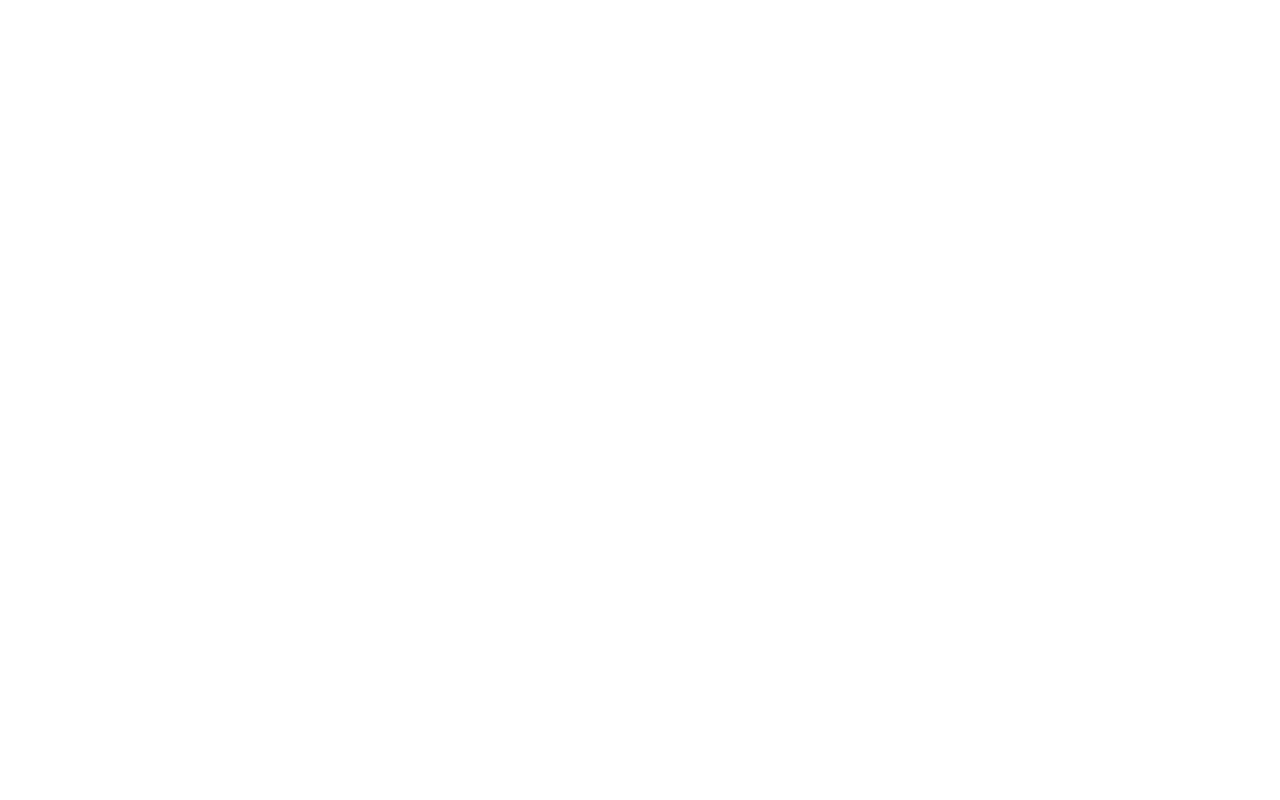
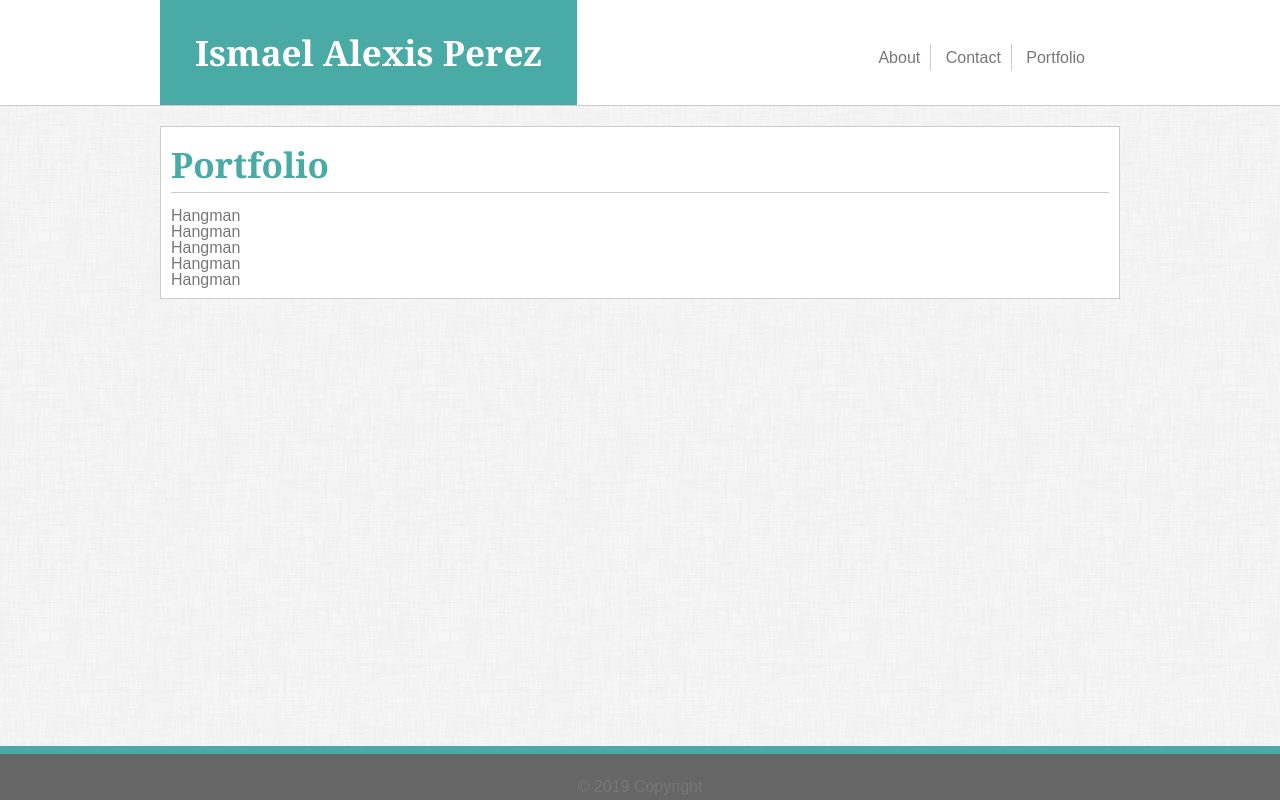
Before and after one commit to iperez99/Basic-Portfolio, a plain HTML site: page portfolio.html in a window 1280 px wide. Drawn offline with Linux system fonts and the light colour scheme.

Commit message:
almost done

```diff
--- a/portfolio.html
+++ b/portfolio.html
@@ -0,0 +1,54 @@
+<!DOCTYPE html>
+<html lang="en">
+
+<head>
+  <meta charset="UTF-8">
+  <meta name="viewport" content="width=device-width, initial-scale=1.0">
+  <meta http-equiv="X-UA-Compatible" content="ie=edge">
+  <title>Portfolio</title>
+  <link rel="stylesheet" type="text/css" href="assets/css/reset.css">
+  <link rel="stylesheet" type="text/css" href="assets/css/style.css">
+</head>
+
+<body>
+  <header>
+    <div class="main" id="top">
+      <h1>Ismael Alexis Perez</h1>
+      <nav>
+            <a href="index.html">About</a>
+            <a href="contact.html">Contact</a>
+            <a href="portfolio.html" id="port">Portfolio</a>
+      </nav>
+    </div>
+
+  </header>
+  <div class="main" id="content">
+    <h2>Portfolio</h2>
+    <div class="portfolio" id="p1">
+        <h3>Hangman</h3>
+    </div>
+    <div class="portfolio" id="p2">
+        <h3>Hangman</h3>
+    </div>
+    <div class="portfolio" id="p3">
+        <h3>Hangman</h3>
+    </div>
+    <div class="portfolio" id="p4">
+        <h3>Hangman</h3>
+    </div>
+    <div class="portfolio" id="p5">
+        <h3>Hangman</h3>
+    </div>
+
+
+  </div>
+
+  <div class="clearfix"></div>
+
+  <footer>
+      &copy; 2019 Copyright
+  </footer>
+
+</body>
+
+</html>
```
Also changed, not shown: index.html (+1 -1 lines), assets/images/p1.jpg (added), assets/images/p2.jpg (added), assets/images/p3.jpg (added), assets/images/p4.jpg (added), assets/images/p5.jpg (added).
